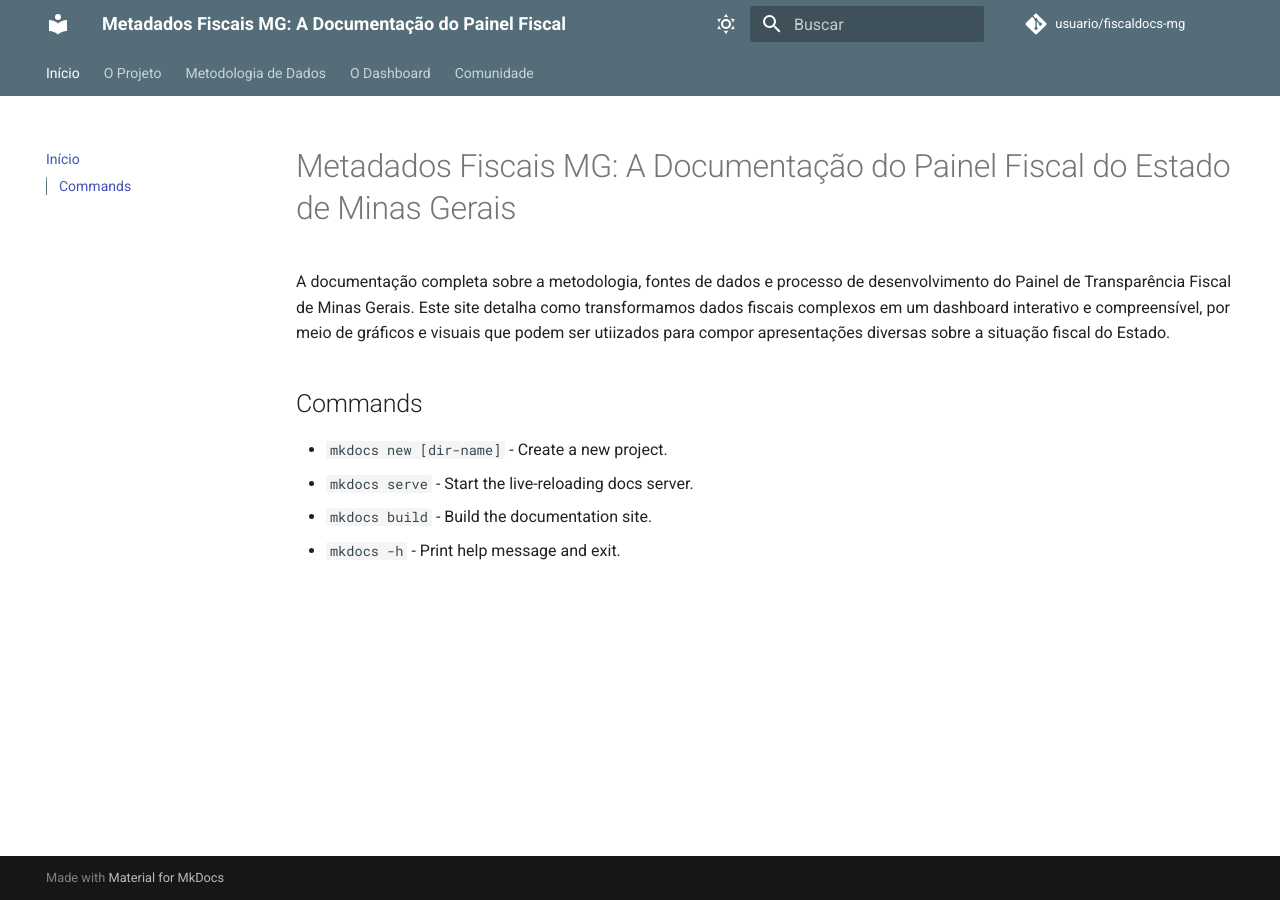
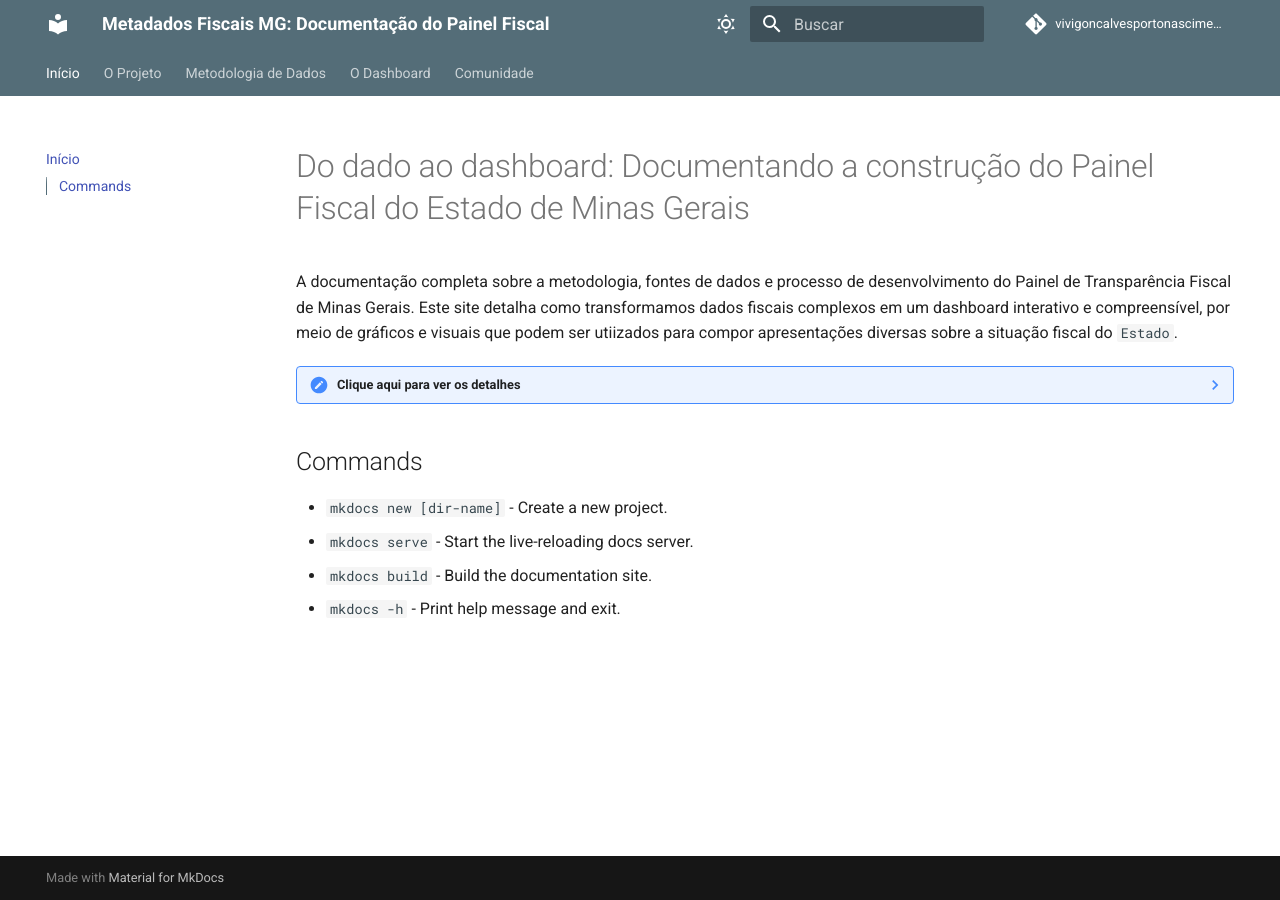
Before and after one commit to vivigoncalvesportonascimento/site-painel-situacao-fiscal, an MkDocs documentation site: the page built from docs/index.md, in a window 1280 px wide. Built offline with MkDocs 1.6.1 and Material for MkDocs 9.7.7, drawn with Linux system fonts in a browser that asks for light colours; comment, search, counter and statistics services are not loaded.

Commit message:
Altera nome do site e testa funcionalidades

```diff
--- a/docs/index.md
+++ b/docs/index.md
@@ -1,8 +1,15 @@
-# Metadados Fiscais MG: A Documentação do Painel Fiscal do Estado de Minas Gerais
+# Do dado ao dashboard: Documentando a construção do Painel Fiscal do Estado de Minas Gerais
 
 A documentação completa sobre a metodologia, fontes de dados e processo de desenvolvimento do Painel de Transparência Fiscal de Minas Gerais.
-Este site detalha como transformamos dados fiscais complexos em um dashboard interativo e compreensível, por meio de gráficos e visuais que podem ser utiizados para compor apresentações diversas sobre a situação fiscal do Estado.
+Este site detalha como transformamos dados fiscais complexos em um dashboard interativo e compreensível, por meio de gráficos e visuais que podem ser utiizados para compor apresentações diversas sobre a situação fiscal do `Estado`.
 
+
+??? note "Clique aqui para ver os detalhes"
+    Este é o conteúdo que estará inicialmente escondido.
+
+    - Você pode incluir listas.
+    - Imagens.
+    - E qualquer outro conteúdo Markdown.
 
 ## Commands
 
--- a/mkdocs.yml
+++ b/mkdocs.yml
@@ -1,15 +1,17 @@
 # Informações do Projeto
-site_name: "Metadados Fiscais MG: A Documentação do Painel Fiscal"
-site_url: https://usuario.github.io/fiscaldocs-mg/
-site_author: Seu Nome / Sua Equipe
+site_name: "Metadados Fiscais MG: Documentação do Painel Fiscal"
+site_url: https://mydomain.org/mysite
+#site_url: https://usuario.github.io/fiscaldocs-mg/
+site_author: Viviane Gonçalves Porto Nascimento
 site_description: >
   Documentação completa sobre a metodologia, fontes de dados e processo de
   desenvolvimento do Painel de Transparência Fiscal de Minas Gerais.
 
 # Repositório
-repo_name: usuario/fiscaldocs-mg
-repo_url: https://github.com/usuario/fiscaldocs-mg
+repo_name: vivigoncalvesportonascimento/site-painel-situacao-fiscal
+repo_url: https://github.com/vivigoncalvesportonascimento/site-painel-situacao-fiscal
 edit_uri: edit/main/docs/
+
 
 # Configuração do Tema Material
 theme:
```
